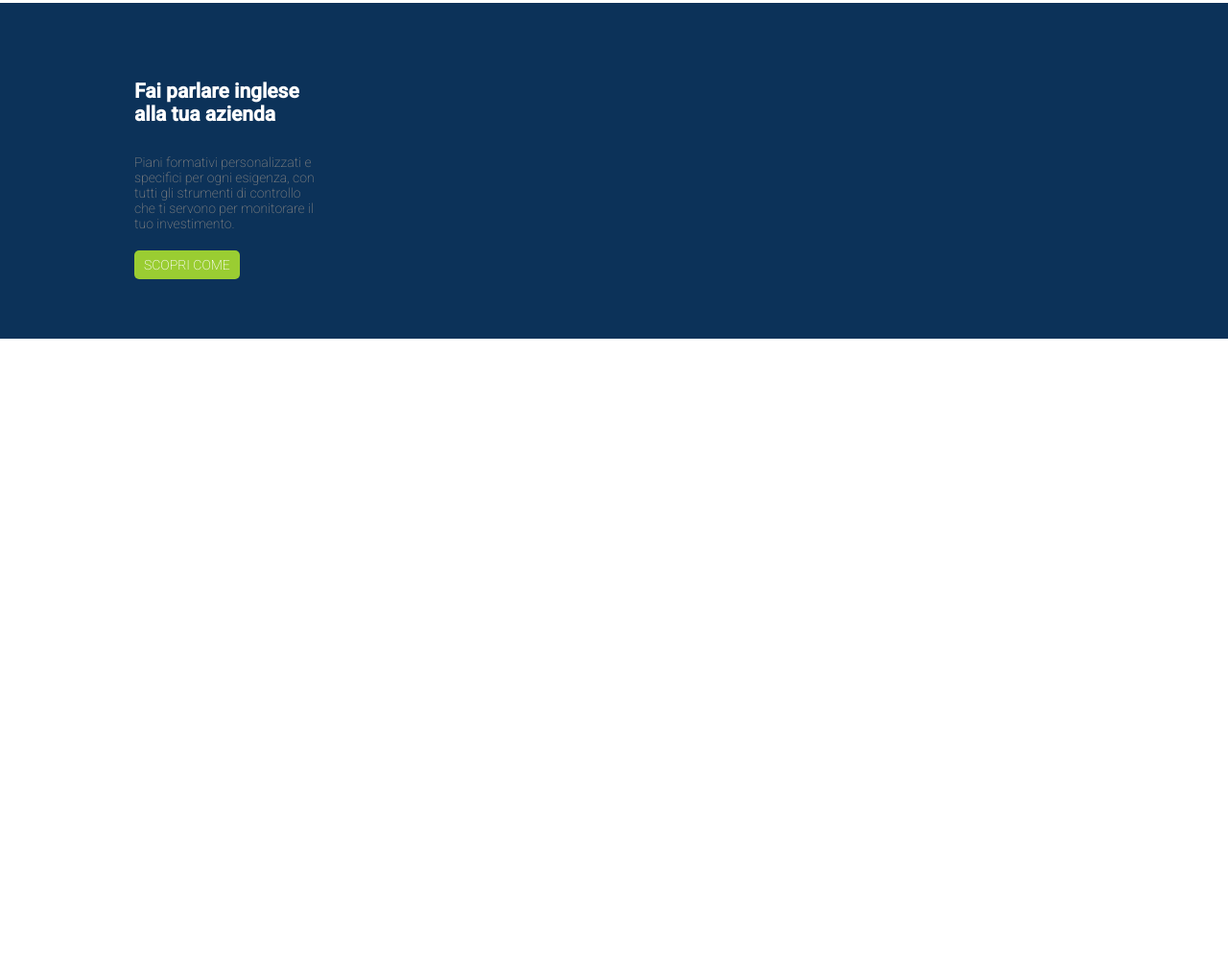
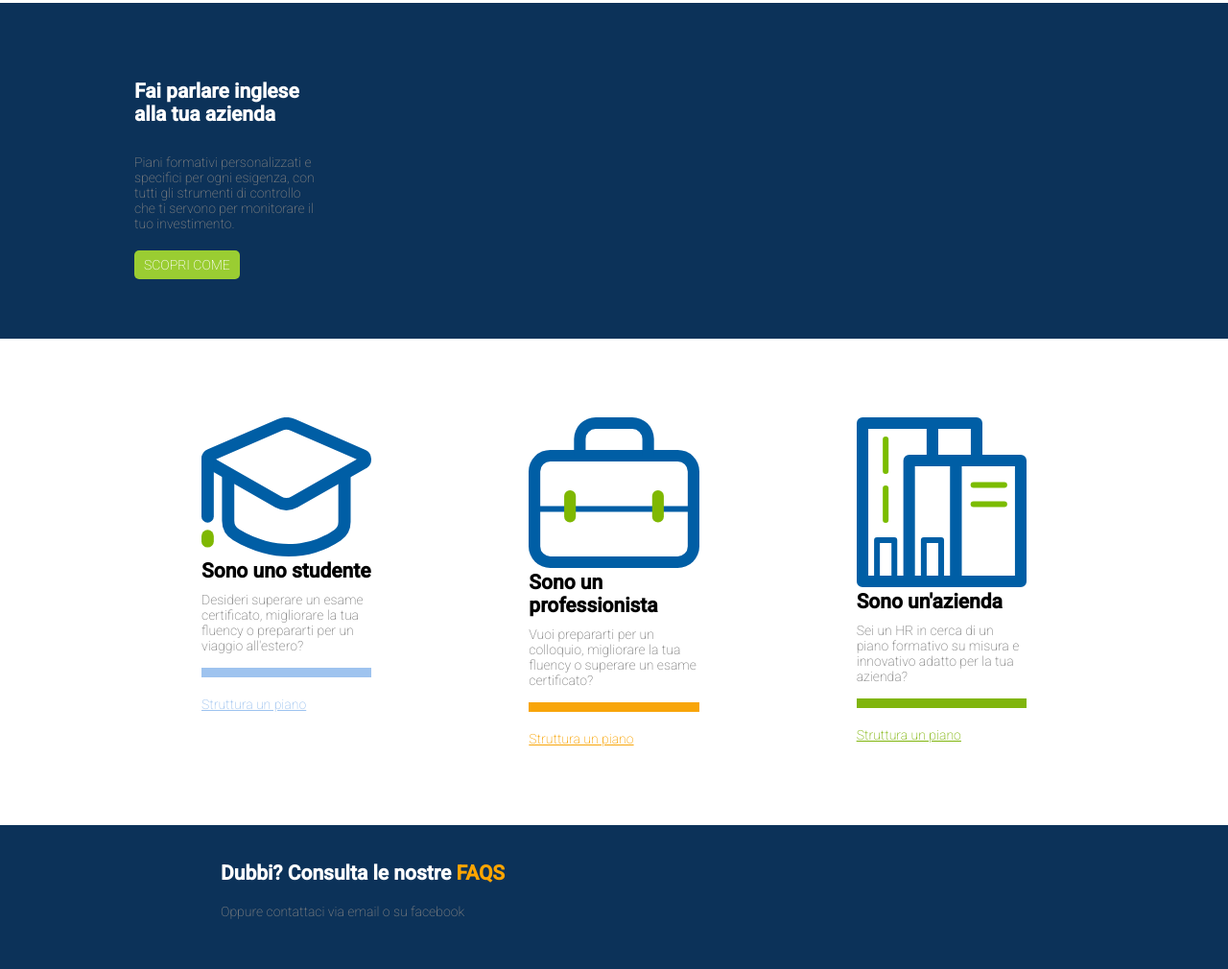
Before and after one commit to LaScheggia/htmlcss-fluentify, a plain HTML site: page assets/index.html in a window 1280 px wide. Shown: the part 2792-3802 px from the top of the page at 96% size. Before the commit the page ends 3325 px from the top, so only its background shows below. Drawn offline with Linux system fonts and the light colour scheme.

Commit message:
other things

```diff
--- a/assets/css/style.css
+++ b/assets/css/style.css
@@ -389,6 +389,10 @@ div.fixed {
   letter-spacing: 0.1em;
 }
 
+.set-txt .h24{
+  color: greenyellow;
+}
+
 /* qua vorrei trovare un modo per far andare a capo il p */
 
 /* qua la parte w-50 blu */
@@ -416,3 +420,73 @@ div.fixed {
 }
 
 /* altra parte a tre */
+.teal .macro-box1 h1{
+  margin-bottom: 10px;
+  color: black;
+}
+
+.teal .macro-box2 hr{
+  width: 100%;
+  border: 5px solid rgb(158, 195, 239);
+  margin-bottom: 20px;
+}
+
+.teal .macro-box2 a{
+  color: rgb(158, 195, 239);
+}
+
+
+.orange .macro-box1 h1{
+  margin-bottom: 10px;
+  color: black;
+}
+
+.orange .macro-box2 hr{
+  width: 100%;
+  border: 5px solid rgb(248, 165, 9);
+  margin-bottom: 20px;
+}
+
+.orange .macro-box2 a{
+  color: rgb(248, 165, 9);
+}
+
+.green .macro-box1 h1{
+  margin-bottom: 10px;
+  color: black;
+}
+
+.green .macro-box2 hr{
+  width: 100%;
+  border: 5px solid rgb(128, 181, 13);
+  margin-bottom: 20px;
+}
+
+.green .macro-box2 a{
+  color:rgb(128, 181, 13);
+}
+
+/* qua c'è la parte delle FAQ */
+.faq-sect{
+  height: 150px;
+  background-color: rgb(12, 50, 89);
+}
+
+.faq-par{
+  margin-left: 200px;
+}
+
+.faq-sect .faq-par{
+  padding: 30px;
+  vertical-align: middle;
+  line-height: 40px;
+}
+
+.faq-sect .faq-par h1{
+  color: white;
+}
+
+.faq-par .faq{
+  color: orange;
+
+}
--- a/assets/index.html
+++ b/assets/index.html
@@ -209,7 +209,7 @@
         <img src="img/set.svg" alt="quartetto di cose">
       </div>
       <div class="set-txt"> <!-- pappardella -->
-        <h1>Ci trovi su Pc, Mobile e Tablet, 24/7</h1>
+        <h1>Ci trovi su Pc, Mobile e Tablet, <span class="h24">24/7</span></h1>
         <h6>Tutor da tutto il mondo disponibili 24 ore al giorno 7 giorni su 7, anche nei weekend.</h6>
         <p>Tutto direttamente sul tuo pc grazie alla videoconferenza integrata nella piattaforma e sui dispositivi mobile con la app dedicata.</p>
         <a href="#">Come funziona</a>
@@ -240,39 +240,75 @@
   <section class="three-sect"> <!-- sezione menàge à trois-->
     <div class="magicthree clearfix"> <!-- container tre sezioni -->
       <div class="first w-33 float-left"> <!-- primo box -->
-        <div class="mini-box"> <!-- container del box -->
+        <div class="mini-box teal"> <!-- container del box -->
           <div class="macro-box1">
-            <img src="img" alt="">
+            <img src="img/student.svg" alt="cappellino che non vedrò mai">
+            <div>
+              <h1>
+                Sono uno studente
+              </h1>
+              <p>
+                Desideri superare un esame certificato, migliorare la tua fluency o prepararti per un viaggio all'estero?
+              </p>
+            </div>
           </div>
           <div class="macro-box2">
-
+            <hr>
+            <a href="#">Struttura un piano</a>
           </div>
         </div>
       </div>
 
       <div class="second w-33 float-left"> <!-- secondo box -->
-        <div class="mini-box"> <!-- container del box -->
+        <div class="mini-box orange"> <!-- container del box -->
           <div class="macro-box1">
-
+            <img src="img/worker.svg" alt="valigetta da buzinez man">
+            <div>
+              <div>
+                <h1>
+                  Sono un professionista
+                </h1>
+                <p>
+                  Vuoi prepararti per un colloquio, migliorare la tua fluency o superare un esame certificato?
+                </p>
+              </div>
+            </div>
           </div>
 
           <div class="macro-box2">
-
+            <hr>
+            <a href="#">Struttura un piano</a>
           </div>
         </div>
 
       </div>
 
       <div class="third w-33 float-left"> <!-- terzo box -->
-        <div class="mini-box"> <!-- container del box -->
+        <div class="mini-box green"> <!-- container del box -->
           <div class="macro-box1">
-
-          </div>
+            <img src="img/business.svg" alt="edificio">
+            <div>
+              <h1>
+                Sono un'azienda
+              </h1>
+              <p>
+                Sei un HR in cerca di un piano formativo su misura e innovativo adatto per la tua azienda?
+              </p>
+            </div>
+        </div>
           <div class="macro-box2">
-
+            <hr>
+            <a href="">Struttura un piano</a>
           </div>
       </div>
       </div>
+  </section>
+
+  <section class="faq-sect">
+    <div class="faq-par">
+      <h1>Dubbi? Consulta le nostre <span class="faq" >FAQS</span></h1>
+      <p>Oppure contattaci via email o su facebook</p>
+    </div>
   </section>
 
 
```
